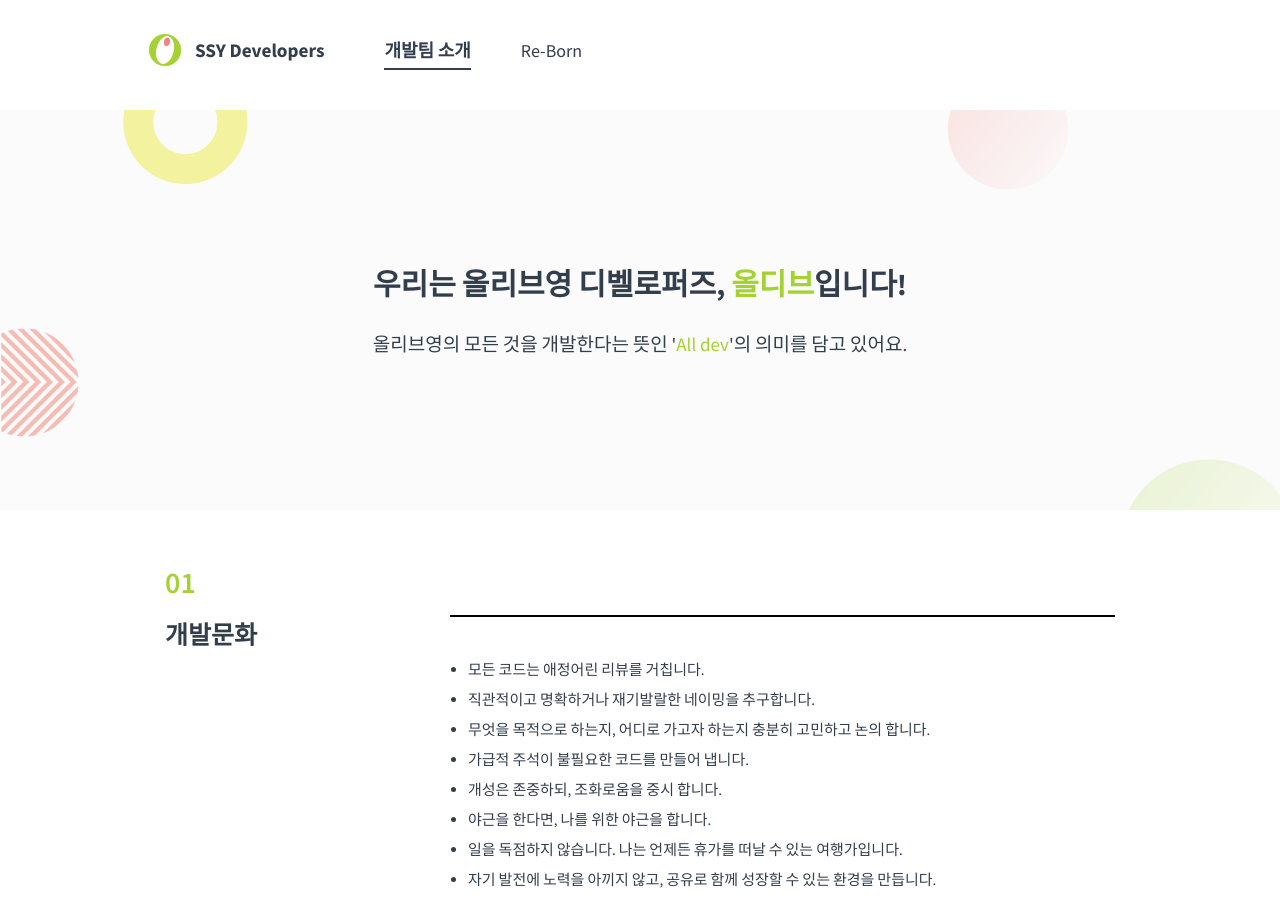
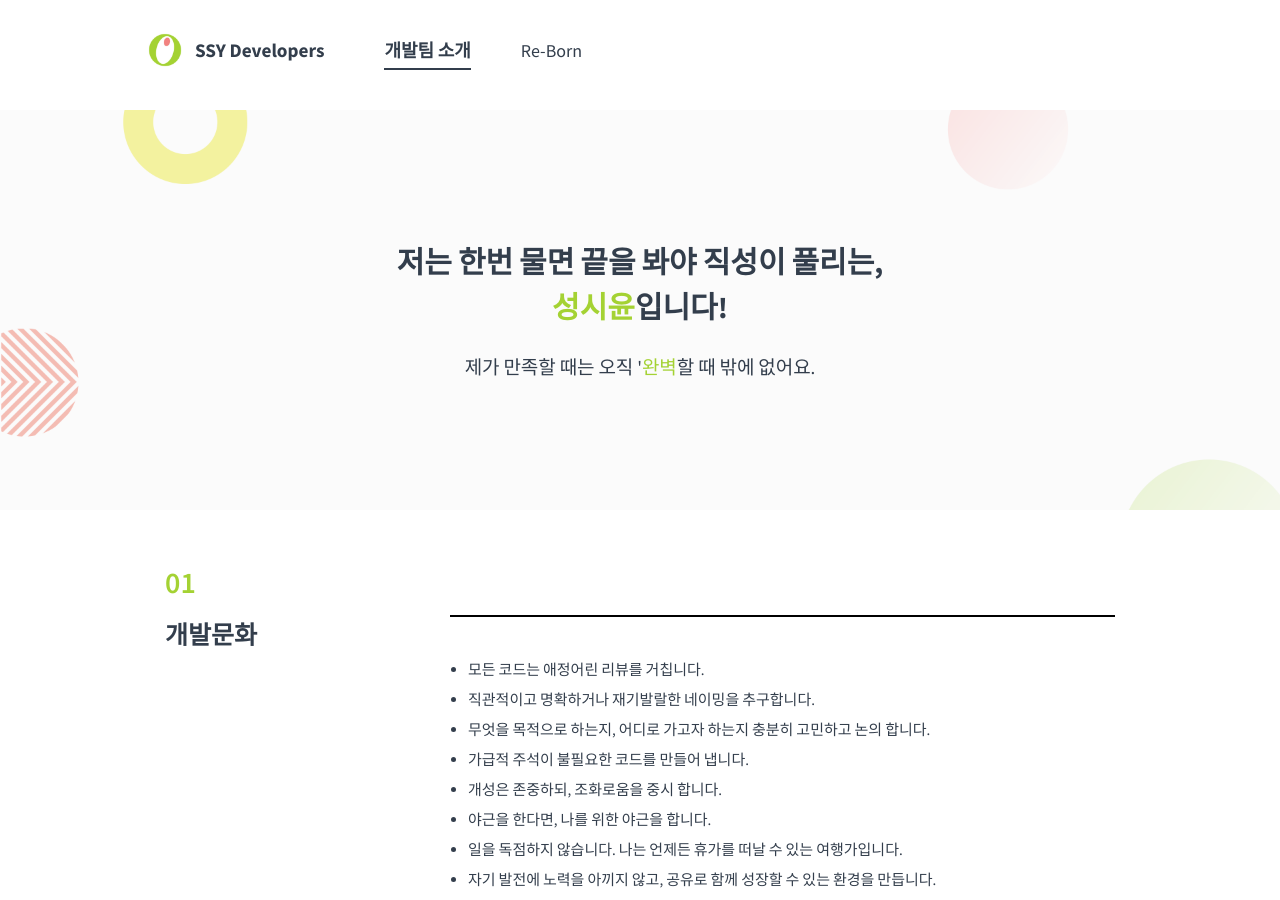
Before and after one commit to devSeeyoon/devseeyoon.github.io, a Jekyll site: the page built from about/index.md, in a window 1280 px wide and 900 px high. Built offline with Jekyll 4.4.1, drawn with Linux system fonts in a browser that asks for light colours.

Commit message:
배너 내용 교체

```diff
--- a/_includes/about-banner.html
+++ b/_includes/about-banner.html
@@ -5,19 +5,19 @@
     <div class="text-wrapper">
       <div class="main-title">
               <span class="no-wrap">
-                우리는 올리브영 디벨로퍼즈,
+                저는 한번 물면 끝을 봐야 직성이 풀리는,
               </span>
         <span class="no-wrap">
-                <span class="highlight-text">올디브</span>입니다!
+                <span class="highlight-text">성시윤</span>입니다!
               </span>
       </div>
       <br/>
       <div class="description">
               <span class="no-wrap">
-                올리브영의 모든 것을 개발한다는 뜻인
+                제가 만족할 때는 오직
               </span>
         <span class="no-wrap">
-               '<span class="highlight-text">All dev</span>'의 의미를 담고 있어요.
+               '<span class="highlight-text">완벽</span>할 때 밖에 없어요.
               </span>
       </div>
     </div>
```
